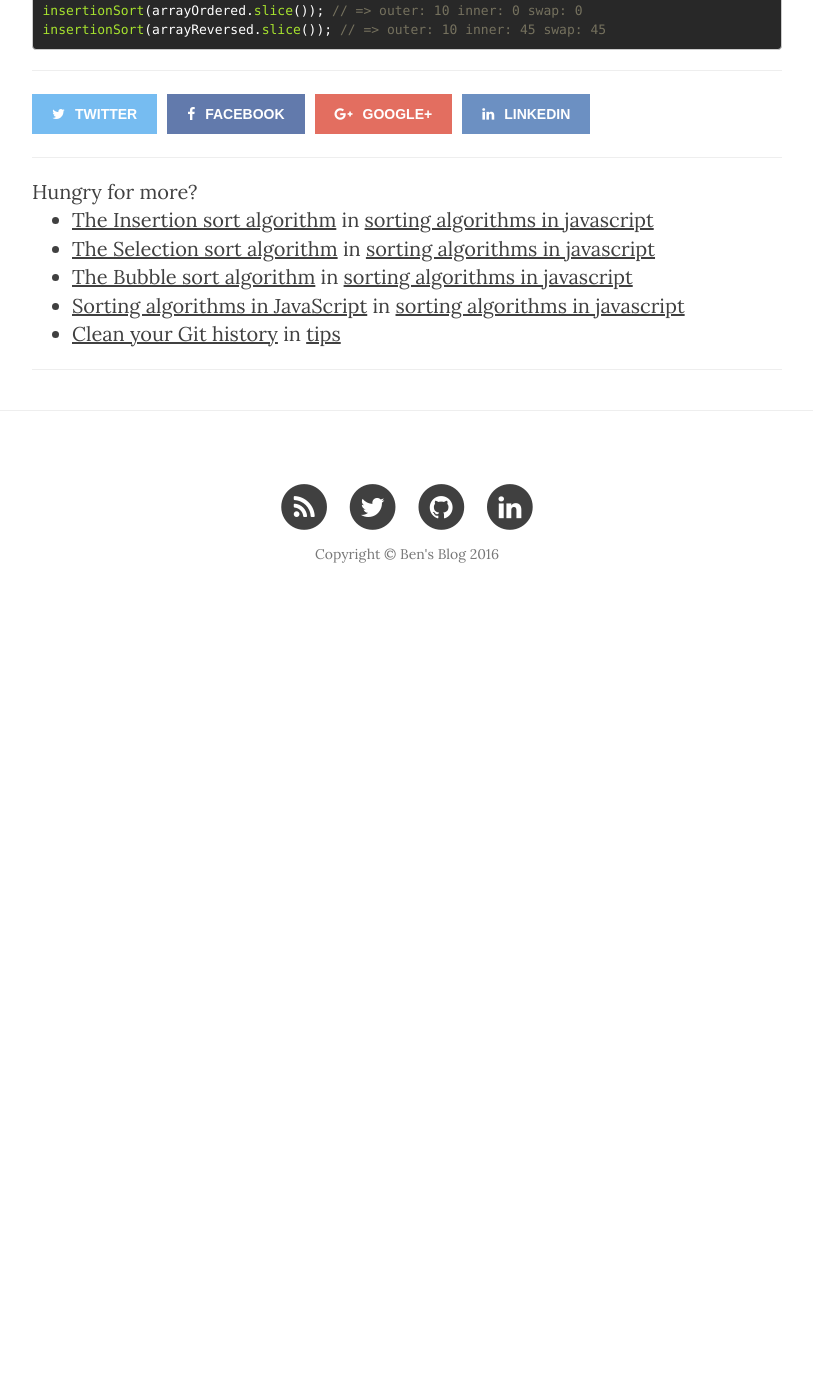
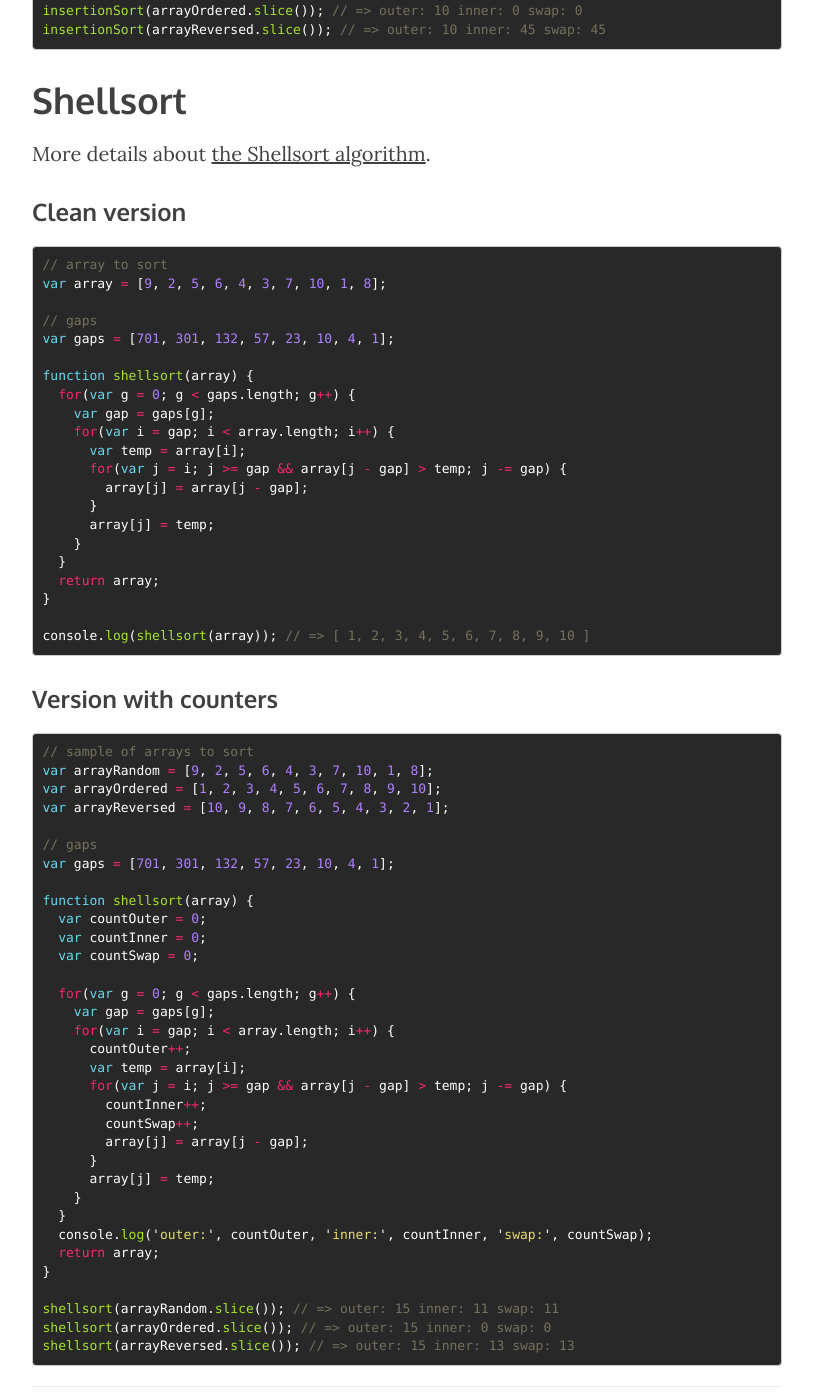
Before and after one commit to benoitvallon/benoitvallon.github.io, a Jekyll site: the page built from _posts/2016-03-12-sorting-algorithms-in-javascript-all-the-code.md, in a window 1280 px wide and 1400 px high, scrolled down 6313 px. Shown: the whole window, without its empty margins (233-1046 px from the left). Built offline with Jekyll 4.4.1, drawn with Linux system fonts in a browser that asks for light colours; nearby versions of some CDN libraries; comment, search, counter and statistics services are not loaded; before the commit the page ends 6943 px from its top, so only the background shows below that; some of the changed text lies outside the part shown.

Commit message:
Adds the shellsort post

````diff
--- a/_posts/2016-03-12-sorting-algorithms-in-javascript-all-the-code.md
+++ b/_posts/2016-03-12-sorting-algorithms-in-javascript-all-the-code.md
@@ -47,3 +47,15 @@ More details about [the Insertion sort algorithm](/sorting-algorithms-in-javascr
 ### Version with counters
 
 {% include_relative sorting-algorithms-series/insertion-sort-counters.md %}
+
+# Shellsort
+
+More details about [the Shellsort algorithm](/sorting-algorithms-in-javascript/the-shellsort-algorithm).
+
+### Clean version
+
+{% include_relative sorting-algorithms-series/shellsort.md %}
+
+### Version with counters
+
+{% include_relative sorting-algorithms-series/shellsort-counters.md %}
--- /dev/null
+++ b/_posts/sorting-algorithms-series/shellsort-counters.md
@@ -0,0 +1,35 @@
+```js
+// sample of arrays to sort
+var arrayRandom = [9, 2, 5, 6, 4, 3, 7, 10, 1, 8];
+var arrayOrdered = [1, 2, 3, 4, 5, 6, 7, 8, 9, 10];
+var arrayReversed = [10, 9, 8, 7, 6, 5, 4, 3, 2, 1];
+
+// gaps
+var gaps = [701, 301, 132, 57, 23, 10, 4, 1];
+
+function shellsort(array) {
+  var countOuter = 0;
+  var countInner = 0;
+  var countSwap = 0;
+
+  for(var g = 0; g < gaps.length; g++) {
+    var gap = gaps[g];
+    for(var i = gap; i < array.length; i++) {
+      countOuter++;
+      var temp = array[i];
+      for(var j = i; j >= gap && array[j - gap] > temp; j -= gap) {
+        countInner++;
+        countSwap++;
+        array[j] = array[j - gap];
+      }
+      array[j] = temp;
+    }
+  }
+  console.log('outer:', countOuter, 'inner:', countInner, 'swap:', countSwap);
+  return array;
+}
+
+shellsort(arrayRandom.slice()); // => outer: 15 inner: 11 swap: 11
+shellsort(arrayOrdered.slice()); // => outer: 15 inner: 0 swap: 0
+shellsort(arrayReversed.slice()); // => outer: 15 inner: 13 swap: 13
+```
--- /dev/null
+++ b/_posts/sorting-algorithms-series/shellsort.md
@@ -0,0 +1,23 @@
+```js
+// array to sort
+var array = [9, 2, 5, 6, 4, 3, 7, 10, 1, 8];
+
+// gaps
+var gaps = [701, 301, 132, 57, 23, 10, 4, 1];
+
+function shellsort(array) {
+  for(var g = 0; g < gaps.length; g++) {
+    var gap = gaps[g];
+    for(var i = gap; i < array.length; i++) {
+      var temp = array[i];
+      for(var j = i; j >= gap && array[j - gap] > temp; j -= gap) {
+        array[j] = array[j - gap];
+      }
+      array[j] = temp;
+    }
+  }
+  return array;
+}
+
+console.log(shellsort(array)); // => [ 1, 2, 3, 4, 5, 6, 7, 8, 9, 10 ]
+```
````
Also changed, not shown: _posts/2016-03-12-sorting-algorithms-in-javascript.md (+2 -2 lines), _posts/2016-03-16-the-shellsort-algorithm.md (added, +51 -0 lines), img/2016-03-16-the-shellsort-algorithm/post-the-shellsort-algorithm.jpg (added), 2 other files.
